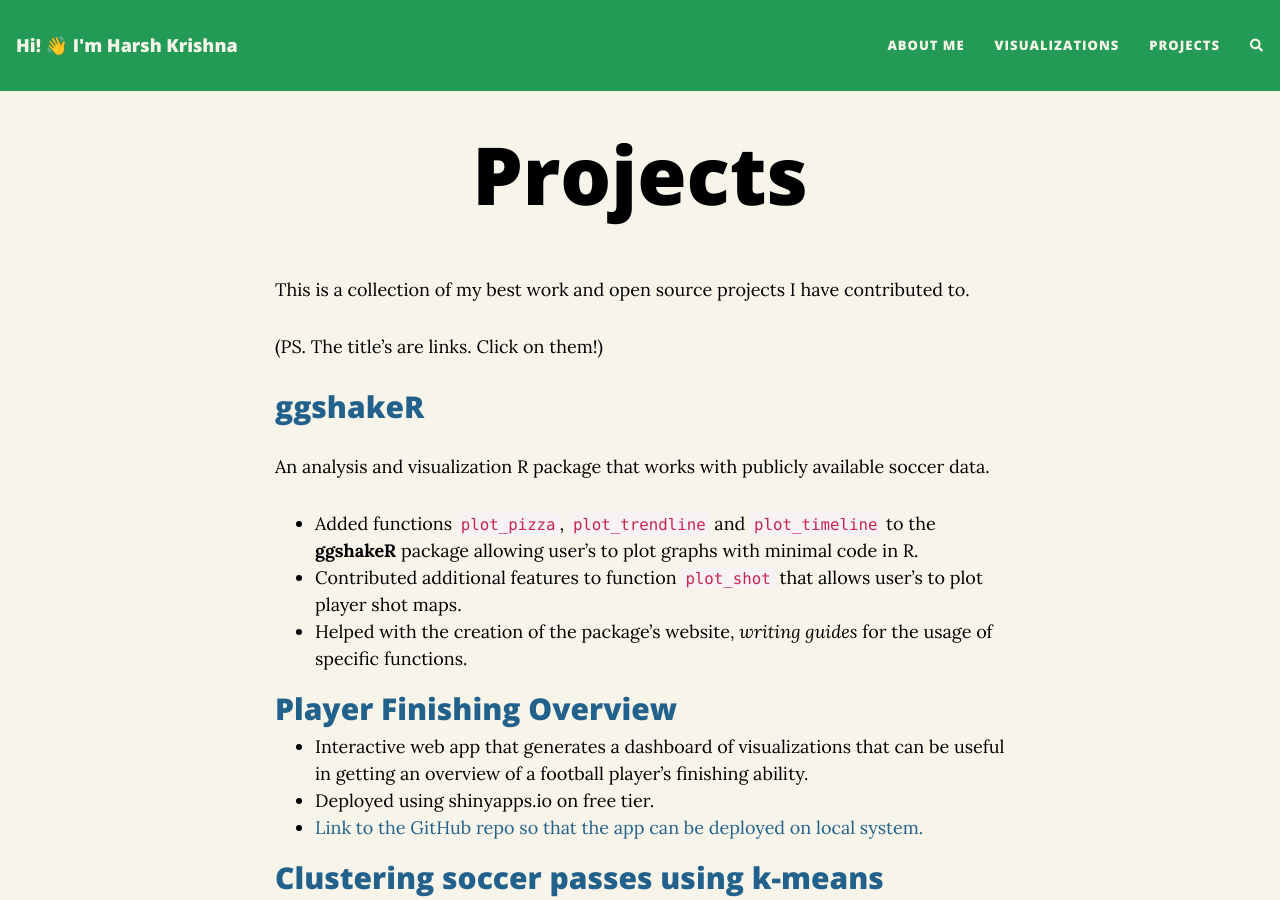
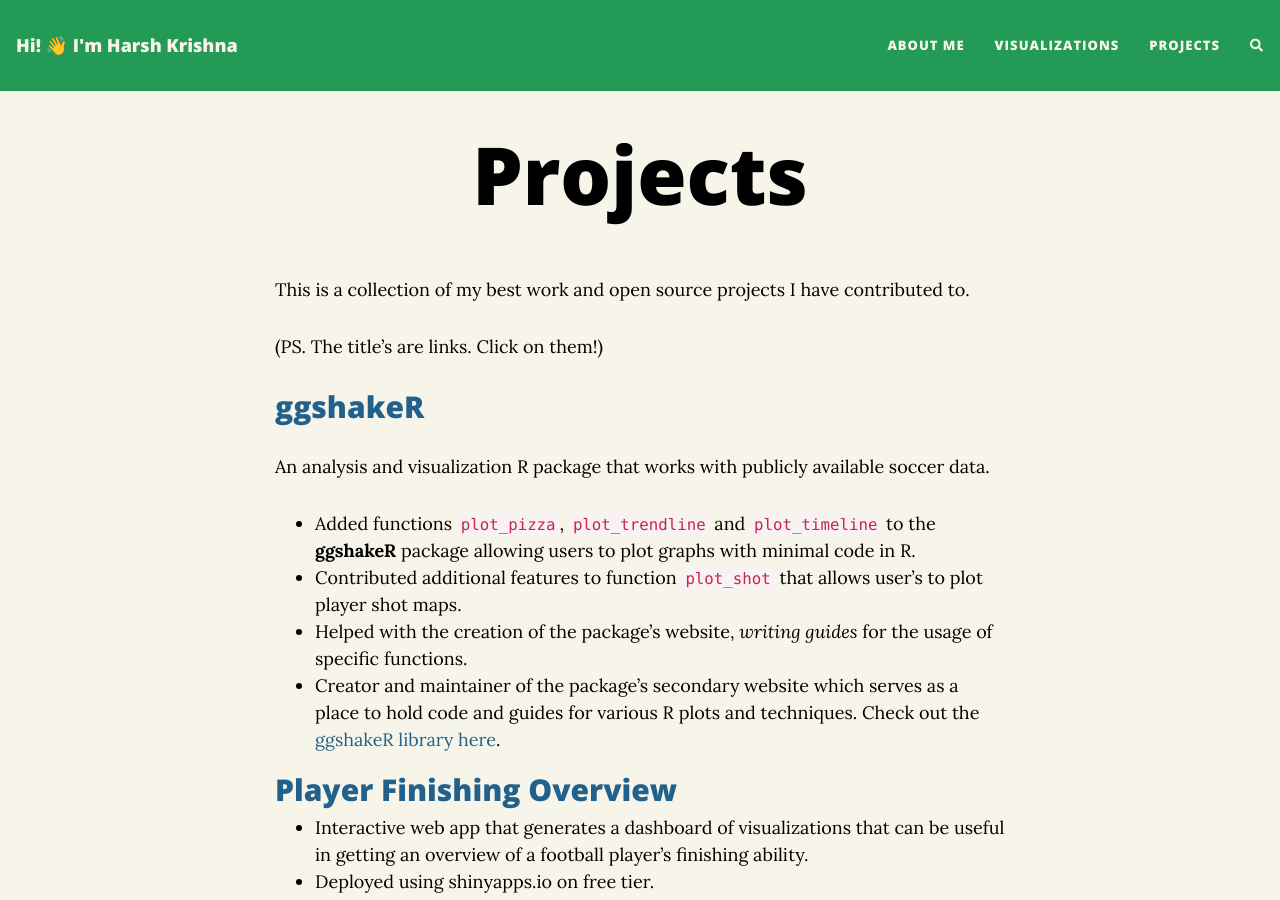
Before and after one commit to harshkrishna17/harshkrishna17.github.io, a Jekyll site: the page built from misc.md, in a window 1280 px wide and 900 px high. Built offline with Jekyll 4.4.1, drawn with Linux system fonts in a browser that asks for light colours; nearby versions of some CDN libraries; comment, search, counter and statistics services are not loaded.

Commit message:
Update misc.md

```diff
--- a/misc.md
+++ b/misc.md
@@ -11,9 +11,10 @@ This is a collection of my best work and open source projects I have contributed
 
 An analysis and visualization R package that works with publicly available soccer data.
 
-- Added functions `plot_pizza`, `plot_trendline` and `plot_timeline` to the **ggshakeR** package allowing user's to plot graphs with minimal code in R.
+- Added functions `plot_pizza`, `plot_trendline` and `plot_timeline` to the **ggshakeR** package allowing users to plot graphs with minimal code in R.
 - Contributed additional features to function `plot_shot` that allows user's to plot player shot maps.
 - Helped with the creation of the package's website, *writing guides* for the usage of specific functions.
+- Creator and maintainer of the package's secondary website which serves as a place to hold code and guides for various R plots and techniques. Check out the [ggshakeR library here](https://ggshaker.github.io/).
 
 ## [Player Finishing Overview](https://harshkrishna.shinyapps.io/PlayerFinishingOverview/?_ga=2.261886797.1933554447.1646064464-894996437.1645865622)
 
```
